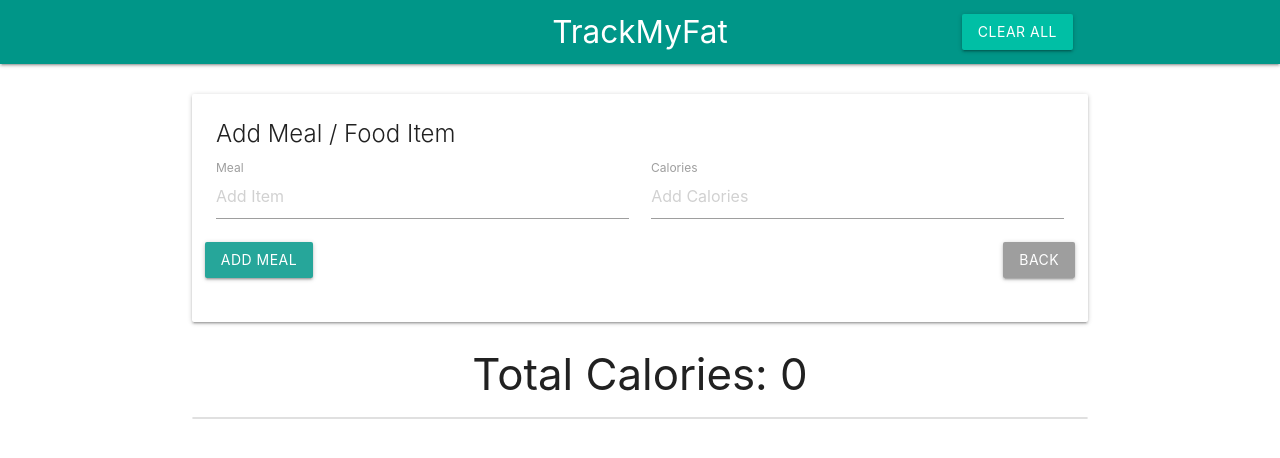
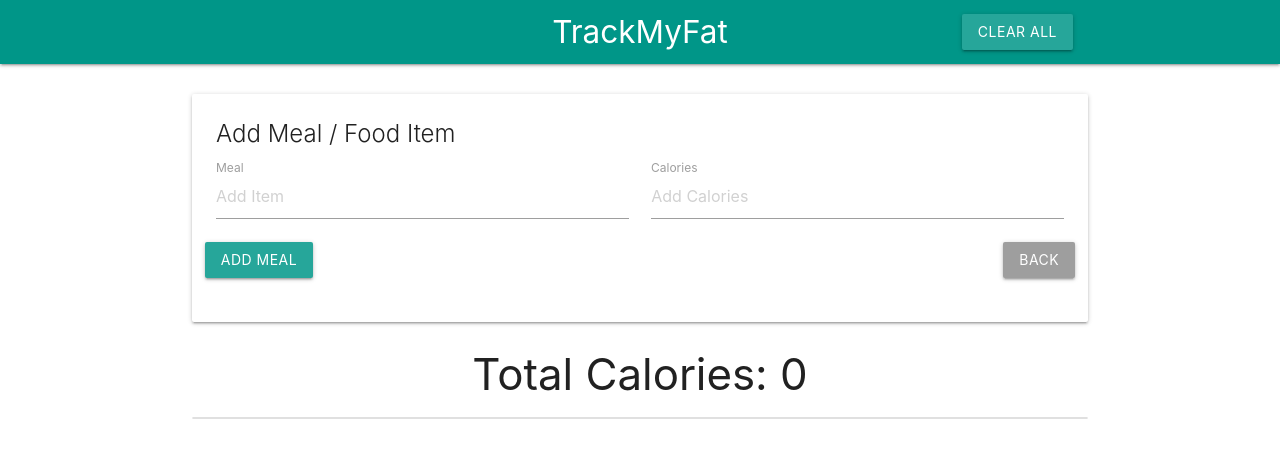
Before and after one commit to Akkowicz/track-my-fat, a plain HTML site: page index.html in a window 1280 px wide. Drawn offline with nearby package versions, Linux system fonts and the light colour scheme.

Commit message:
Add app.js

```diff
--- a/index.html
+++ b/index.html
@@ -16,7 +16,7 @@
             <div class="container">
                 <a href="#" class="a brand-logo center">TrackMyFat</a>
                 <ul class="right">
-                    <li><a href="#" class="clear-btn waves-effect waves-light btn teal accent-4">Clear All</a></li>
+                    <li><a href="#" class="clear-btn waves-effect waves-light btn">Clear All</a></li>
                 </ul>
             </div>
         </div>
@@ -64,5 +64,6 @@
         </li> -->
     </ul>
 </div>
+<script src="./app.js"></script>
 </body>
 </html>
```
